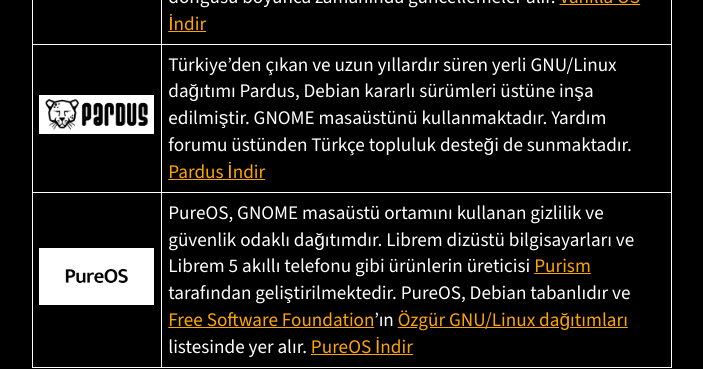
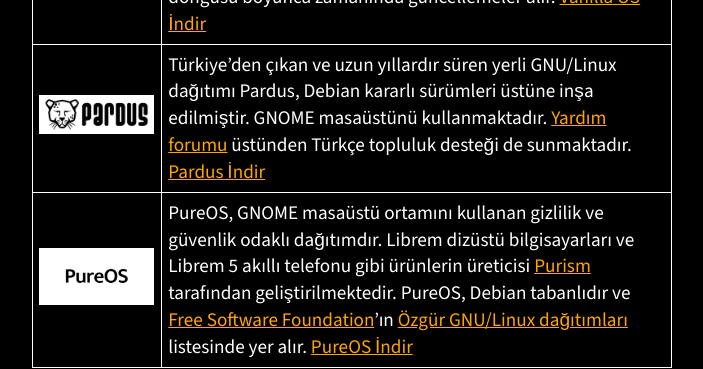
Before and after one commit to gnometurk/gnomeorgtr, a Jekyll site: the page built from indir.md, in a window 1280 px wide. Shown: the part 1161-1530 px from the top of the page, without its empty margins (288-991 px from the left). Built offline with Jekyll 4.4.1, drawn with Linux system fonts in a browser that asks for light colours.

Commit message:
Add link to forum

```diff
--- a/indir.md
+++ b/indir.md
@@ -15,7 +15,7 @@ GNOME, çoğu GNU/Linux dağıtımı aracılığıyla edinilebilir.
 | ![](/media/2023/04/DistroLogo-Arch.png) | Arch Linux, her zaman güncel GNOME deneyimine erişim sağlayan ve sürekli olarak güncellenen, bir kez kurduğunuzda ara sürümler arası güncelleme gerektirmeyen, yuvarlanan işletim sistemidir. GNOME doğrudan Arch Linux depolarından kurulabilir ve bunun nasıl yapılacağına ilişkin yönergeleri [şurada](https://wiki.archlinux.org/title/GNOME) bulabilirsiniz. [Arch Linux İndir](https://archlinux.org/download/) |
 | ![](/media/2023/04/DistroLogo-Debian.png) | Debian, en eski ve en köklü GNU/Linux işletim sistemlerinden biridir ve kullanıcıları için kararlı ve güvenilir GNOME deneyimi sağlamayı hep sürdürmüştür. Geliştirme sürümleri güncele yakın GNOME deneyimi sunarken, kararlı sürümleri güncel olmayan GNOME deneyimi sunar. [Debian İndir](https://www.debian.org/download) |
 | ![](/media/2023/04/DistroLogo-Vanilla.png) | Vanilla OS, günlük işleriniz için güvenilir ve üretken işletim sistemi olarak tasarlanmıştır. GNOME’un en son sürümü her zaman Vanilla OS ile birlikte gelir ve işletim sisteminin yaşam döngüsü boyunca zamanında güncellemeler alır.  [Vanilla OS İndir](https://vanillaos.org/download) |
-| ![](/media/2023/04/DistroLogo-Pardus.png) | Türkiye’den çıkan ve uzun yıllardır süren yerli GNU/Linux dağıtımı Pardus, Debian kararlı sürümleri üstüne inşa edilmiştir. GNOME masaüstünü kullanmaktadır. Yardım forumu üstünden Türkçe topluluk desteği de sunmaktadır. [Pardus İndir](https://www.pardus.org.tr/surumler/) |
+| ![](/media/2023/04/DistroLogo-Pardus.png) | Türkiye’den çıkan ve uzun yıllardır süren yerli GNU/Linux dağıtımı Pardus, Debian kararlı sürümleri üstüne inşa edilmiştir. GNOME masaüstünü kullanmaktadır. [Yardım forumu](https://forum.pardus.org.tr/) üstünden Türkçe topluluk desteği de sunmaktadır. [Pardus İndir](https://www.pardus.org.tr/surumler/) |
 | ![](/media/2023/04/DistroLogo-PureOS.png) | PureOS, GNOME masaüstü ortamını kullanan gizlilik ve güvenlik odaklı dağıtımdır. Librem dizüstü bilgisayarları ve Librem 5 akıllı telefonu gibi ürünlerin üreticisi [Purism](https://puri.sm) tarafından geliştirilmektedir. PureOS, Debian tabanlıdır ve [Free Software Foundation](https://www.fsf.org/)’ın [Özgür GNU/Linux dağıtımları](https://www.gnu.org/distros/free-distros.tr.html) listesinde yer alır. [PureOS İndir](https://pureos.net/download/) |
 
 ---
```
